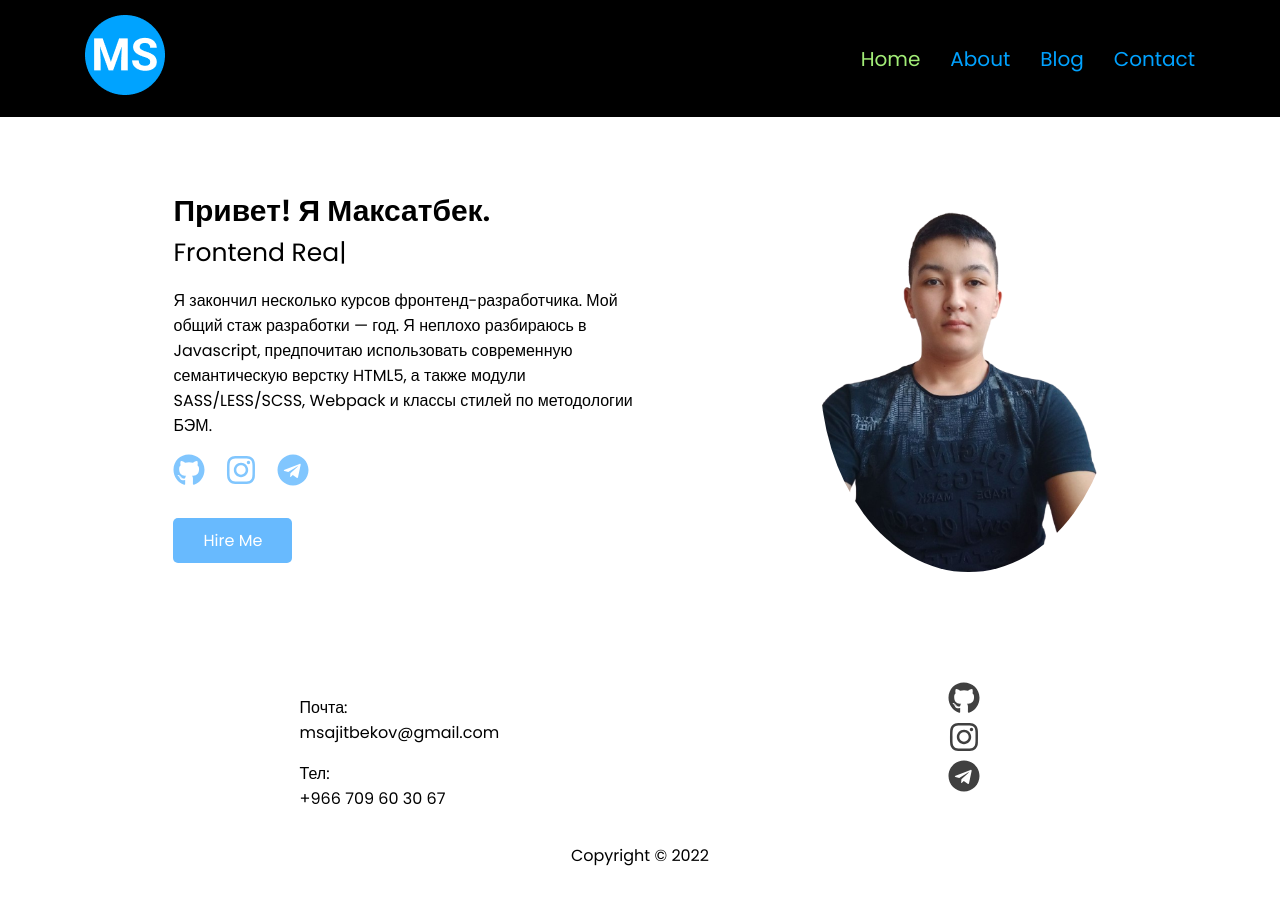
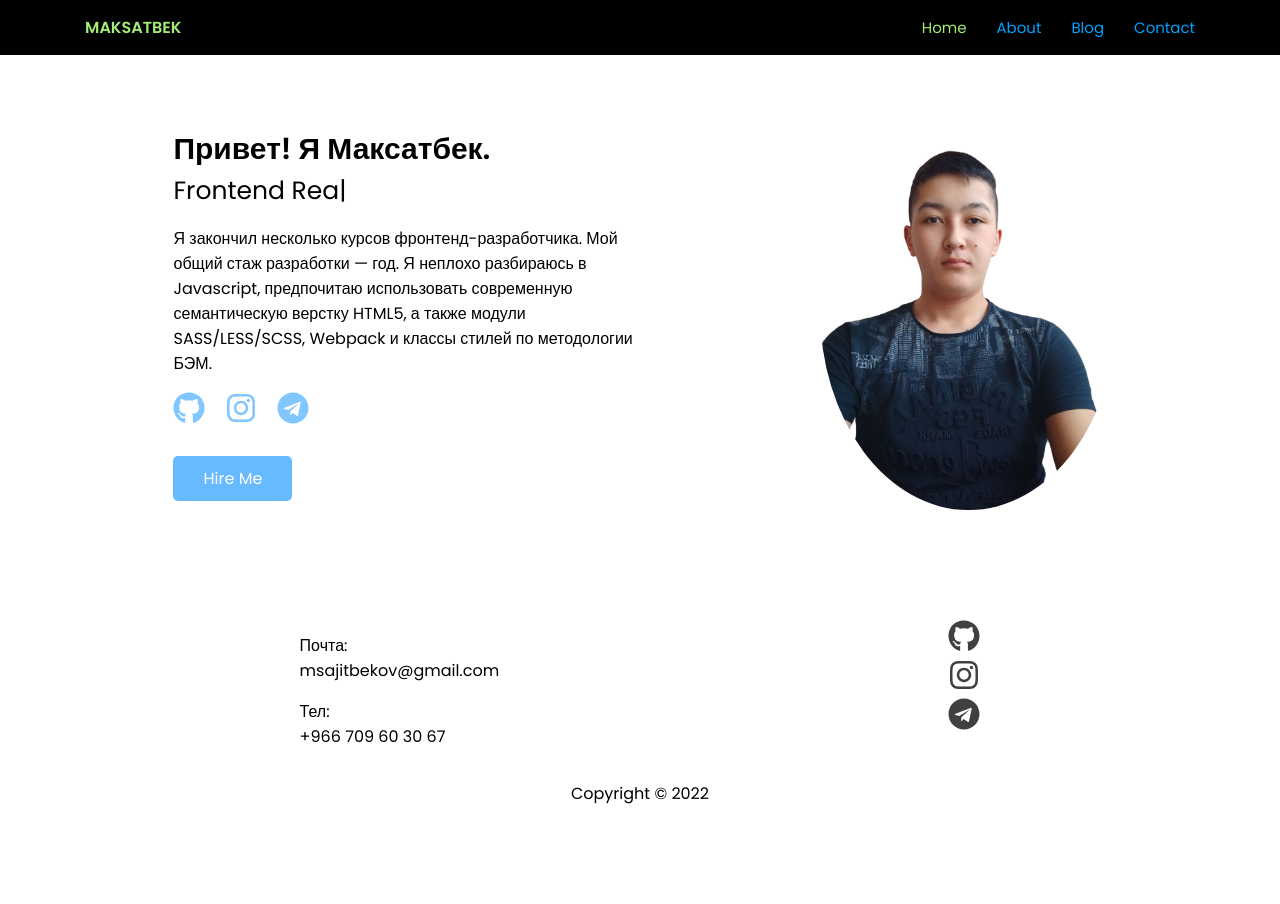
Before and after one commit to maksatbeksaiitbekuulu/react-portfolio, a React (Create React App) app: page / in a window 1280 px wide. Shown: the top 904 px of the page. After the commit the page ends 867 px from the top, so only its background shows below. Built offline with nearby package versions, Linux system fonts and the light colour scheme.

Commit message:
changed my logo

```diff
--- a/public/index.html
+++ b/public/index.html
@@ -4,6 +4,7 @@
     <meta charset="utf-8" />
     <link rel="icon" href="%PUBLIC_URL%/favicon.ico" />
     <meta name="viewport" content="width=device-width, initial-scale=1" />
+    <meta name="Website" content="maksat.com">
     <link
       rel="stylesheet"
       href="https://unpkg.com/leaflet@1.7.1/dist/leaflet.css"
--- a/src/Pages/Blog/component/Posts.jsx
+++ b/src/Pages/Blog/component/Posts.jsx
@@ -7,19 +7,22 @@ export const Posts = ({ posts, loading }) => {
     return <h2>Loading...</h2>;
   }
   return (
-    <ul className="posts">
+    <ul className='posts'>
       {posts.map((post) => (
         <motion.li
           initial={{
-          x: 1000,
+            x: 2000,
             opacity: 0,
           }}
           animate={{
             opacity: 1,
             x: 0,
-        }} key={post.id} className="posts-item">
-          <h2 className="posts__title">{post.title}</h2>
-          <p className="posts__text">{post.body}</p>
+          }}
+          key={post.id}
+          className='posts-item'
+        >
+          <h2 className='posts__title'>{post.title}</h2>
+          <p className='posts__text'>{post.body}</p>
         </motion.li>
       ))}
     </ul>
--- a/src/components/Navbar/Navbar.jsx
+++ b/src/components/Navbar/Navbar.jsx
@@ -1,6 +1,5 @@
 import { useState } from "react";
 import { Link, NavLink } from "react-router-dom";
-import logo from "../../images/logo.png";
 import "./navbar.scss";
 import menuIcon from "../../images/menu.svg";
 
@@ -37,7 +36,7 @@ function Navbar() {
     <nav className="navbar">
       <div className="container navbar__container">
         <Link to="/" className="navbar__logo">
-          <img src={logo} alt="Logo" />
+          Maksatbek
         </Link>
         <button onClick={showMenu} className="navbar__toggle">
           <img src={menuIcon} alt="asdf" />
--- a/src/components/Navbar/navbar.scss
+++ b/src/components/Navbar/navbar.scss
@@ -28,7 +28,7 @@
 
   &__menu-link {
     color: rgb(1, 162, 255);
-    font-size: 20px;
+    font-size: 15px;
     transition: 0.3s ease;
     text-transform: capitalize;
 
```
Also changed, not shown: 2 other files (tests, documents, lock files or other folders). Lines whose indentation alone changed are shown as unchanged.
